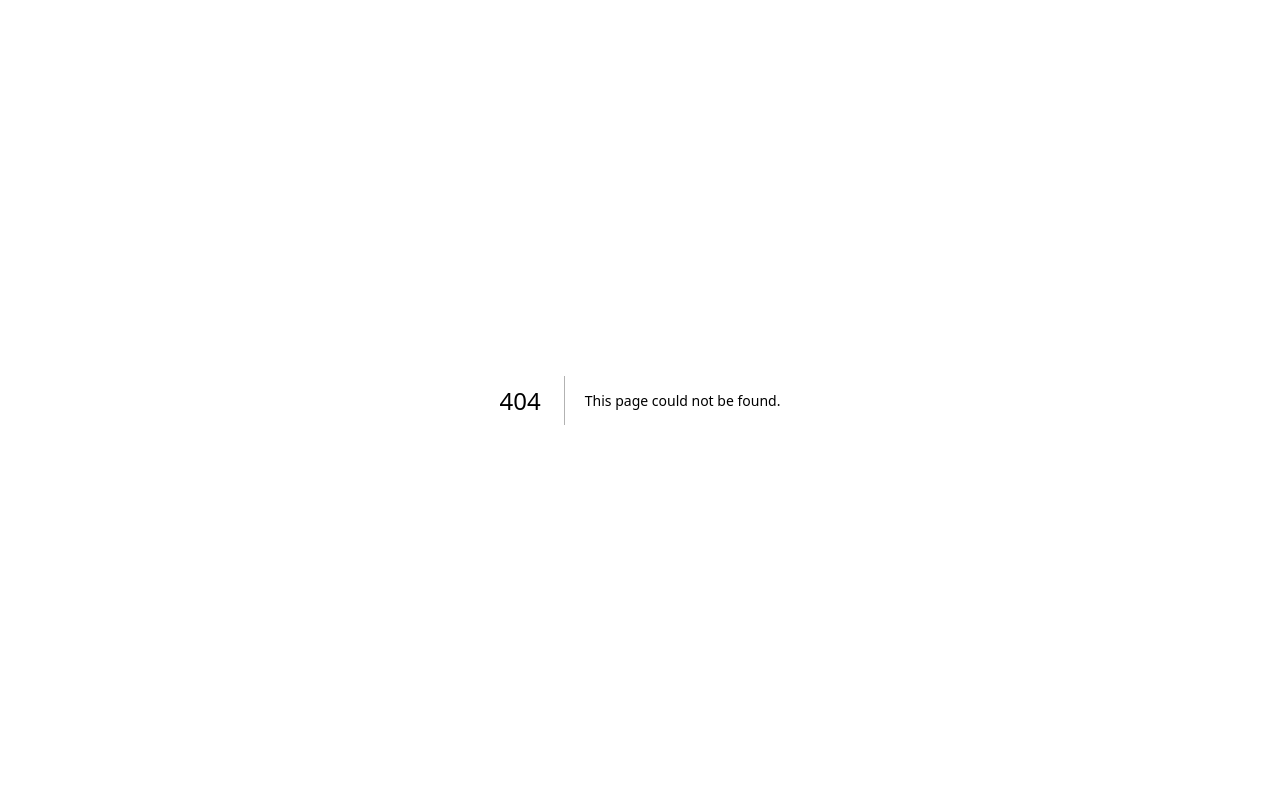
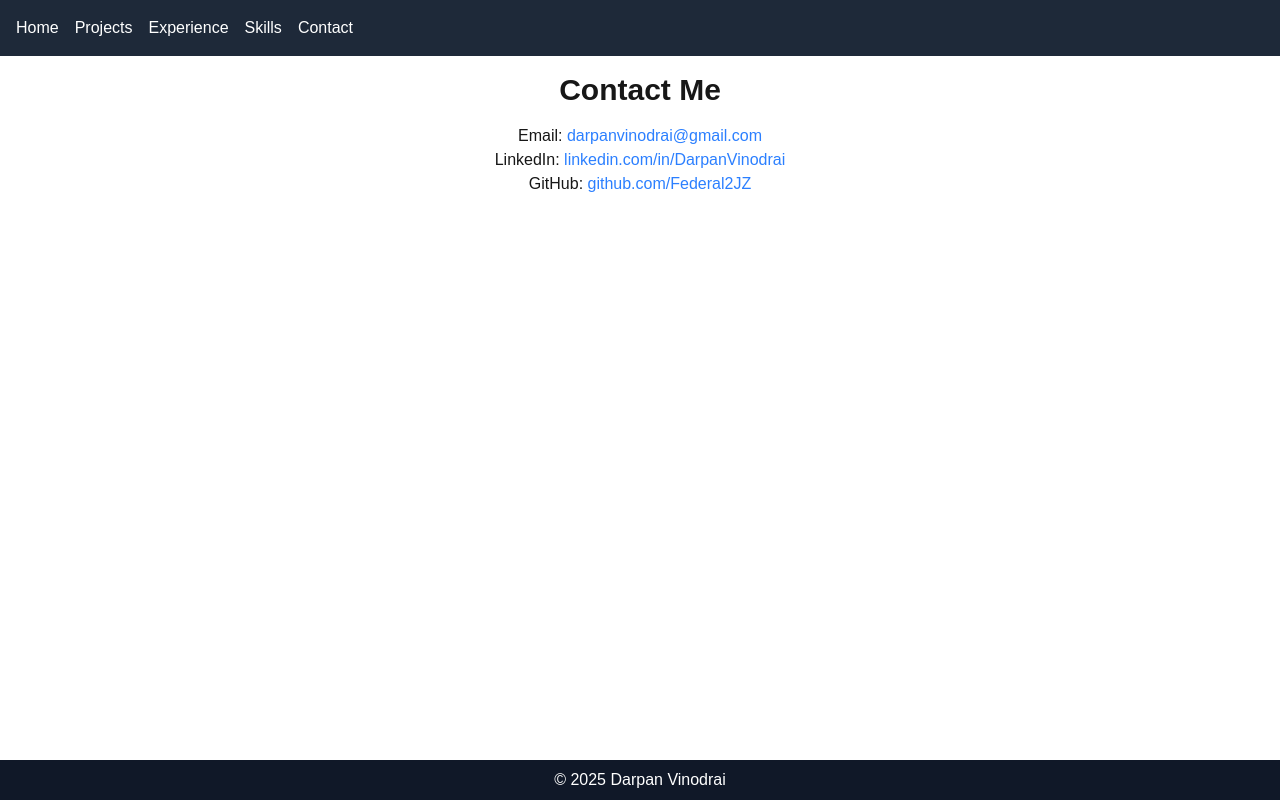
Before and after one commit to Federal2JZ/portfolio, a Next.js app: page /contact in a window 1280 px wide. Before the commit this address had no page. Built offline with nearby package versions, Linux system fonts and the light colour scheme.

Commit message:
Added Contact page

```diff
--- /dev/null
+++ b/app/contact/page.tsx
@@ -0,0 +1,14 @@
+import Layout from "@/components/Layout";
+
+export default function Contact() {
+  return (
+    <Layout>
+      <div className="max-w-3xl mx-auto p-4 text-center">
+        <h1 className="text-3xl font-bold mb-4">Contact Me</h1>
+        <p>Email: <a href="mailto:darpanvinodrai@gmail.com" className="text-blue-500">darpanvinodrai@gmail.com</a></p>
+        <p>LinkedIn: <a href="https://linkedin.com/in/DarpanVinodrai" className="text-blue-500">linkedin.com/in/DarpanVinodrai</a></p>
+        <p>GitHub: <a href="https://github.com/Federal2JZ" className="text-blue-500">github.com/Federal2JZ</a></p>
+      </div>
+    </Layout>
+  );
+}
```
